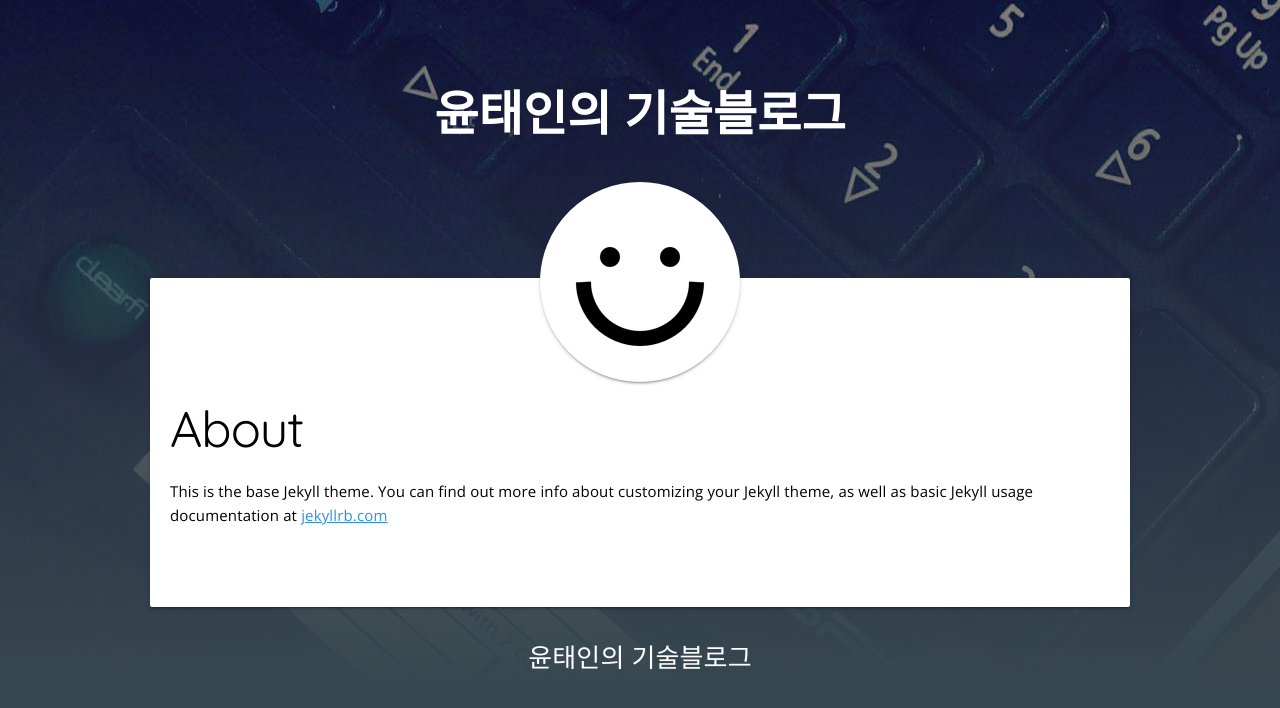
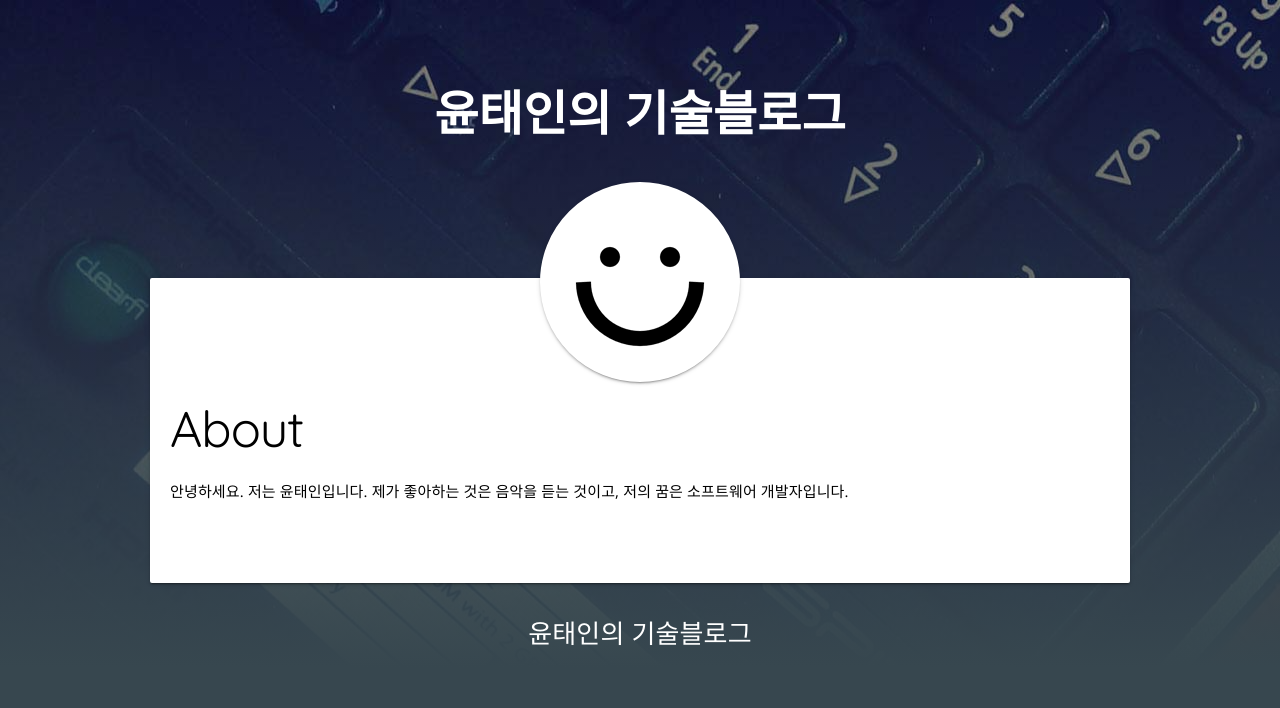
Before and after one commit to Taein0910/Taein0910.github.io, a Jekyll site: the page built from about.md, in a window 1280 px wide. Shown: the top 708 px of the page. Built offline with Jekyll 4.4.1, drawn with Linux system fonts in a browser that asks for light colours.

```diff
--- a/about.md
+++ b/about.md
@@ -4,4 +4,4 @@ title: About
 permalink: /about/
 ---
 
-This is the base Jekyll theme. You can find out more info about customizing your Jekyll theme, as well as basic Jekyll usage documentation at [jekyllrb.com](http://jekyllrb.com/)
+안녕하세요. 저는 윤태인입니다.  제가 좋아하는 것은 음악을 듣는 것이고, 저의 꿈은 소프트웨어 개발자입니다.
```
Also changed, not shown: favicon.ico (added).
